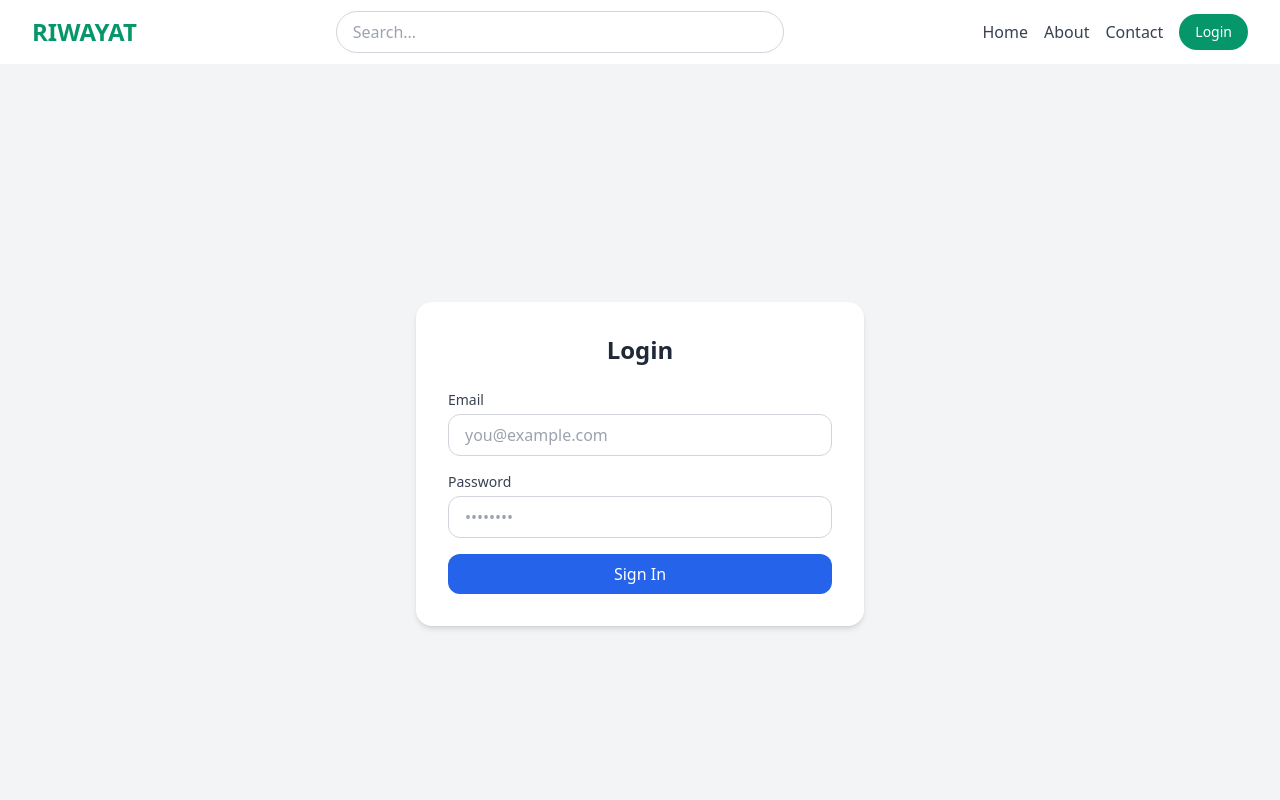
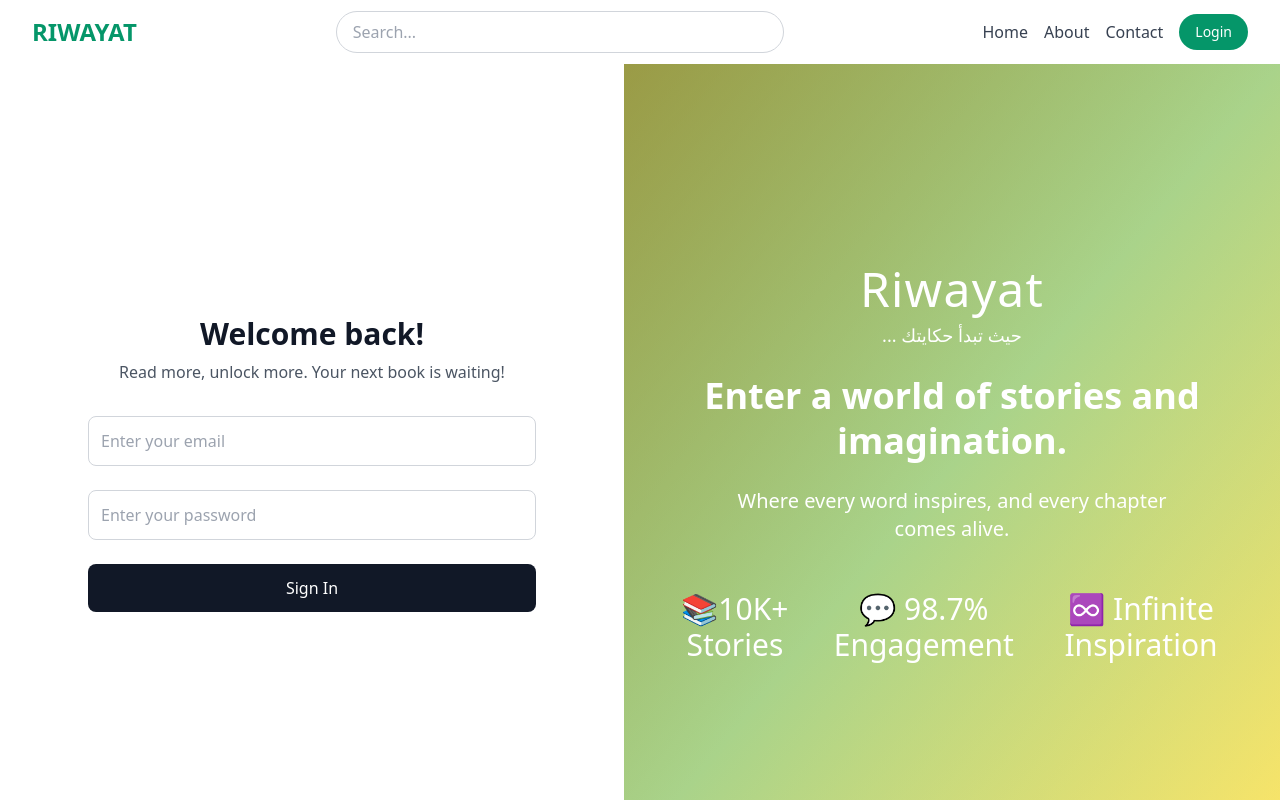
Before and after one commit to Oudra1729/riwayat, a React (Vite) app: page /login in a window 1280 px wide. Shown: the top 800 px of the page. Built offline with nearby package versions, Linux system fonts and the light colour scheme.

Commit message:
FIX PROBLEM

```diff
--- a/src/components/Loging.jsx
+++ b/src/components/Loging.jsx
@@ -1,39 +1,105 @@
 import React from "react";
 
-const Loging = () => {
+
+function Loging() {
+
+
   return (
-    <div className="min-h-screen flex items-center justify-center bg-gray-100">
-      <div className="bg-white p-8 rounded-2xl shadow-md w-full max-w-md">
-        <h2 className="text-2xl font-bold text-center text-gray-800 mb-6">Login</h2>
-        <form className="space-y-4">
+    <div className="min-h-screen bg-gray-50 flex">
+      {/* Left Side */}
+      <div className="flex-1 flex items-center justify-center px-8 py-12 bg-white">
+        <div className="w-full max-w-md space-y-8">
+          <div className="text-center">
+
+            <h2 className="text-3xl font-bold text-gray-900 mb-2">Welcome back!</h2>
+            <p className="text-gray-600">Read more, unlock more. Your next book is waiting!</p>
+          </div>
+
+          <form className="space-y-6">
             <div>
-            <label htmlFor="email" className="block text-sm font-medium text-gray-700">Email</label>
               <input
+                name="email"
                 type="email"
-              id="email"
-              className="mt-1 w-full px-4 py-2 border border-gray-300 rounded-xl focus:outline-none focus:ring-2 focus:ring-blue-500"
-              placeholder="you@example.com"
+
+                className="w-full px-3 py-3 border border-gray-300 rounded-lg focus:ring-2 focus:ring-indigo-500"
+                placeholder="Enter your email"
               />
             </div>
+
             <div>
-            <label htmlFor="password" className="block text-sm font-medium text-gray-700">Password</label>
+              <div className="relative">
                 <input
-              type="password"
-              id="password"
-              className="mt-1 w-full px-4 py-2 border border-gray-300 rounded-xl focus:outline-none focus:ring-2 focus:ring-blue-500"
-              placeholder="••••••••"
+                  name="password"
+
+                  className="w-full px-3 py-3 border border-gray-300 rounded-lg focus:ring-2 focus:ring-indigo-500"
+                  placeholder="Enter your password"
                 />
+                <button
+                  type="button"
+
+                  className="absolute top-3 right-3 text-gray-500 text-sm"
+                >
+
+                </button>
               </div>
+            </div>
+
+
+
             <button
               type="submit"
-            className="w-full bg-blue-600 text-white py-2 rounded-xl hover:bg-blue-700 transition"
+              className="w-full bg-gray-900 text-white py-3 rounded-lg hover:bg-gray-800 focus:ring-2 focus:ring-gray-500"
             >
               Sign In
             </button>
+
+
           </form>
+
+
+        </div>
+      </div>
+
+      {/* Right Side */}
+      <div className="hidden lg:flex flex-1 items-center justify-center relative bg-gradient-to-br from-green-400 via-green-300 to-yellow-200 text-white px-12  ">
+
+
+        <div className="absolute inset-0 bg-gradient-to-br from-orange-600/50 via-orange-400/30 to-yellow-400/30"></div>
+
+        <div className="relative z-10 text-center space-y-6">
+          <div>
+            <h1 className="text-5xl font-light tracking-wide">Riwayat
+</h1>
+            <p className="text-lg mt-2">... حيث تبدأ حكايتك
+</p>
+          </div>
+          <h2 className="text-4xl font-bold leading-tight">
+            Enter a world of stories and imagination.
+
+          </h2>
+          <p className="text-xl max-w-md mx-auto">
+            Where every word inspires, and every chapter comes alive.
+
+          </p>
+          <div className="flex justify-center gap-8 pt-6">
+            <div>
+              <div className="text-3xl ">📚10K+ Stories
+</div>
+
+            </div>
+            <div>
+              <div className="text-3xl ">💬 98.7% Engagement
+</div>
+
+            </div>
+            <div>
+              <div className="text-3xl ">♾ Infinite Inspiration</div>
+
+            </div>
+          </div>
+        </div>
       </div>
     </div>
   );
-};
-
+}
 export default Loging;
--- a/src/components/Navbar.jsx
+++ b/src/components/Navbar.jsx
@@ -31,7 +31,7 @@ const Navbar = () => {
               <a href="#" className="text-gray-700 hover:text-emerald-600 transition">Contact</a>
             </div>
             <a
-              href="/login"
+              href="./Loging.jsx"
               className="text-white bg-emerald-600 hover:bg-emerald-700 px-4 py-2 rounded-full text-sm transition"
             >
               Login
```
Lines whose indentation alone changed are shown as unchanged.
